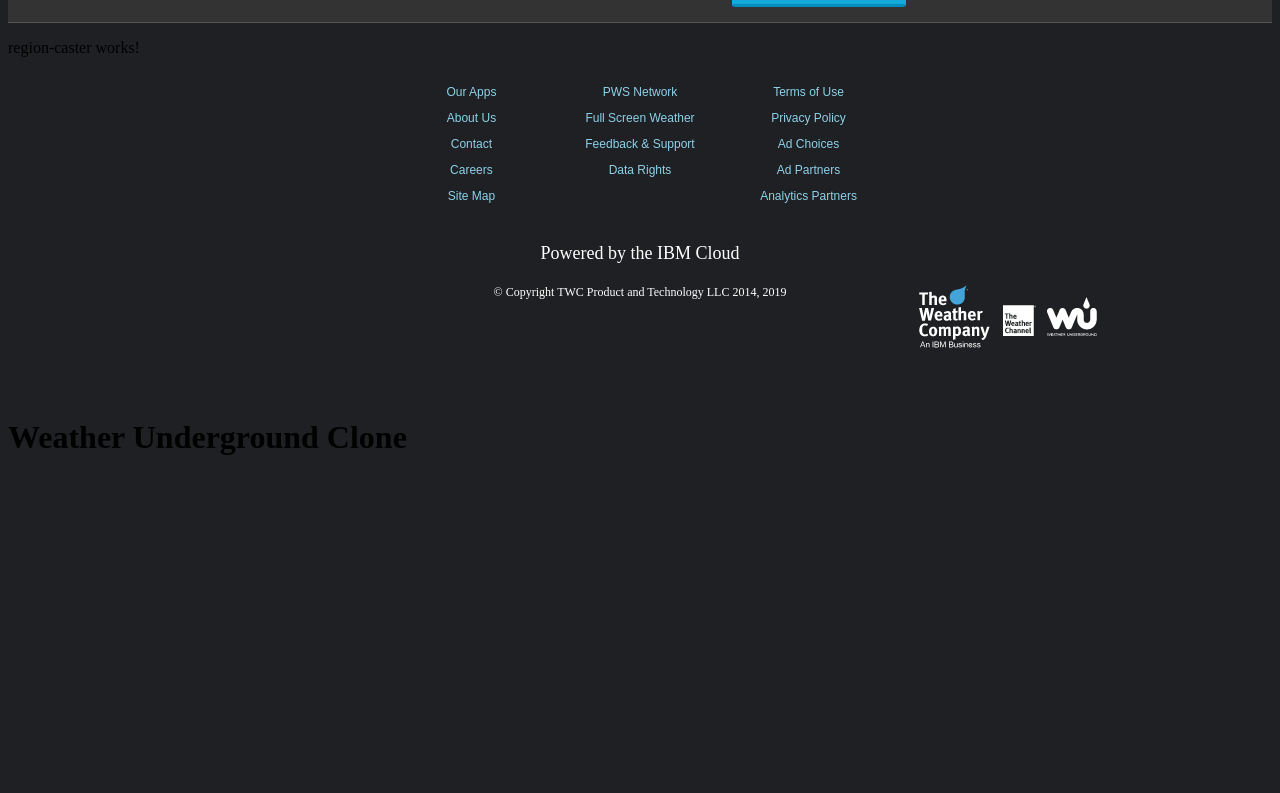
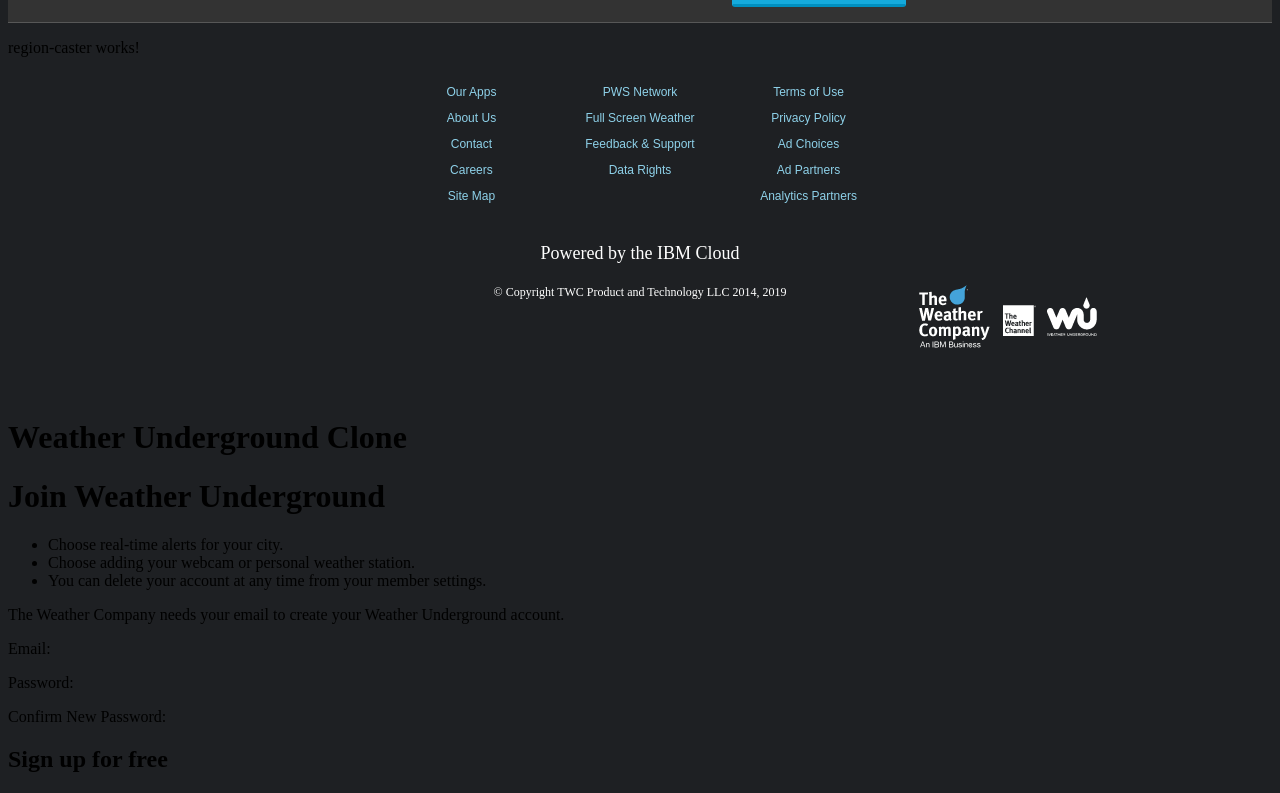
Before and after one commit to dinowins/angular-clone, an Angular app: page /signup in a window 1280 px wide. Before the commit this address led to /. Shown: the part 323-1116 px from the top of the page. Before the commit the page ends 801 px from the top, so only its background shows below. Built offline with nearby package versions, Linux system fonts and the light colour scheme.

Commit message:
generate signup component

```diff
--- a/src/app/app.module.ts
+++ b/src/app/app.module.ts
@@ -11,6 +11,7 @@
 import { FavoritesBarComponent } from './favorites-bar/favorites-bar.component';
 import { LoginComponent } from './login/login.component';
 import { routing } from './app.routing';
+import { SignupComponent } from './signup/signup.component';
 
 @NgModule({
   declarations: [
@@ -22,7 +23,8 @@
     RegionCasterComponent,
     SignupHeroComponent,
     FavoritesBarComponent,
-    LoginComponent
+    LoginComponent,
+    SignupComponent
   ],
   imports: [
     BrowserModule,
--- /dev/null
+++ b/src/app/signup/signup.component.html
@@ -0,0 +1,12 @@
+<h1>Join Weather Underground</h1>
+<ul>
+  <li>Choose real-time alerts for your city.</li>
+  <li>Choose adding your webcam or personal weather station.</li>
+  <li>You can delete your account at any time from your member settings.</li>
+</ul>
+<p>The Weather Company needs your email to create your Weather Underground account.</p>
+
+<p>Email:</p>
+<p>Password:</p>
+<p>Confirm New Password:</p>
+<h2>Sign up for free</h2>
--- /dev/null
+++ b/src/app/signup/signup.component.ts
@@ -0,0 +1,15 @@
+import { Component, OnInit } from '@angular/core';
+
+@Component({
+  selector: 'app-signup',
+  templateUrl: './signup.component.html',
+  styleUrls: ['./signup.component.scss']
+})
+export class SignupComponent implements OnInit {
+
+  constructor() { }
+
+  ngOnInit() {
+  }
+
+}
```
Also changed, not shown: src/app/app.routing.ts (+6 -1 lines), src/app/signup/signup.component.scss (added), 1 other file (tests, documents, lock files or other folders).
